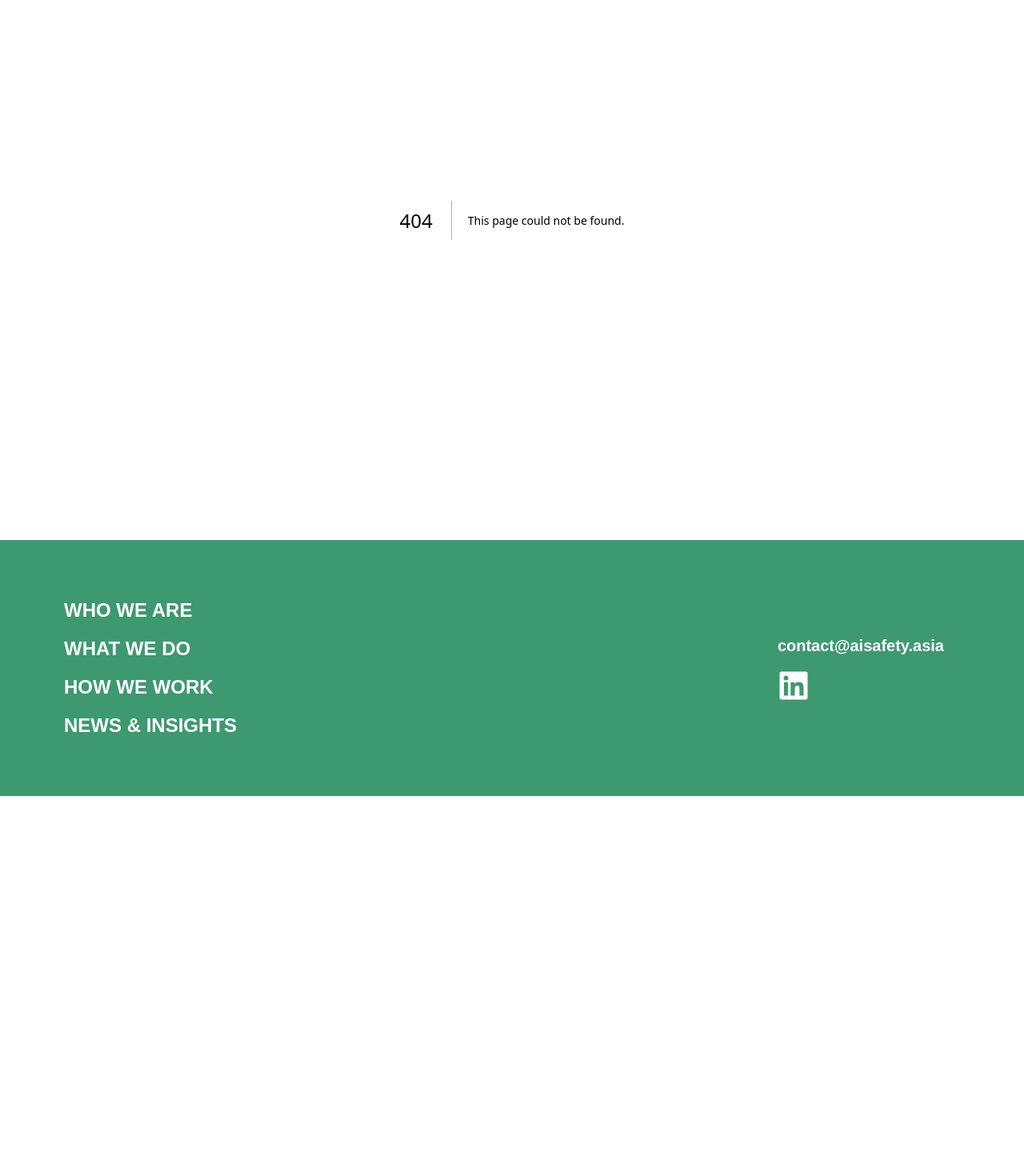
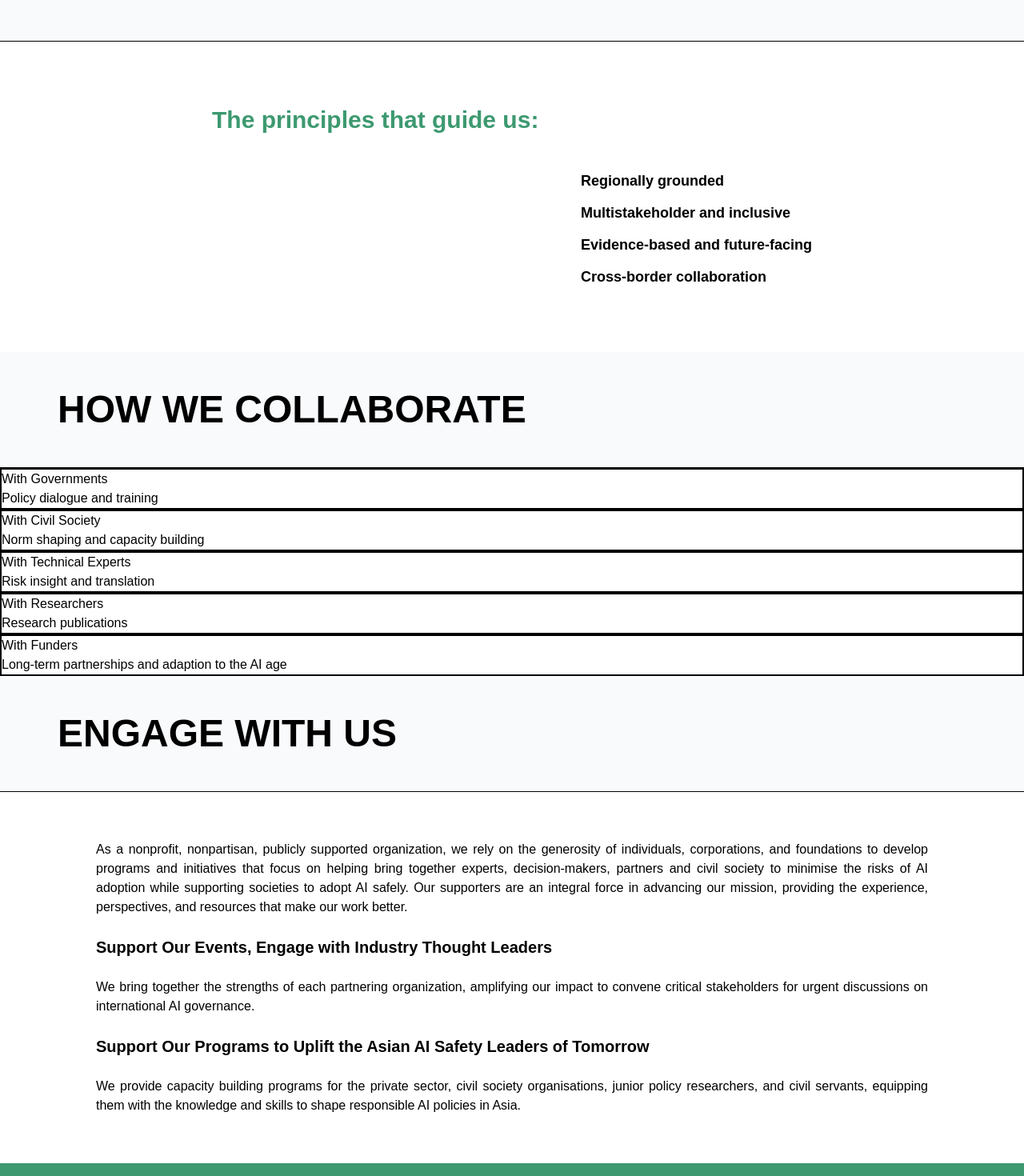
Before and after one commit to bennyhch/aisa-web, a Next.js app: page /how-we-work in a window 1280 px wide. Before the commit this address had no page. Shown: the part 260-1730 px from the top of the page at 80% size. Before the commit the page ends 1255 px from the top, so only its background shows below. Built offline with nearby package versions, Linux system fonts and the light colour scheme.

Commit message:
feat: add how we work

```diff
--- /dev/null
+++ b/src/app/how-we-work/page.tsx
@@ -0,0 +1,87 @@
+import H2 from "@/components/H2";
+import HorizontalLine from "@/components/HorizontalLine";
+import PageWrapper from "@/components/PageWrapper";
+import collaborators from "@/data/collaborators";
+
+const page = () => {
+  return (
+    <PageWrapper>
+      <section>
+        <H2 heading="HOW WE WORK" />
+        <HorizontalLine />
+        <div className="flex flex-row justify-between items-start gap-5 py-20 w-[750px]  mx-auto">
+          <header className="mt-0">
+            <h3 className="text-oceanGreen font-bold text-3xl">
+              The principles that guide us:
+            </h3>
+          </header>
+          <article className="mt-20">
+            {" "}
+            {/* Increase margin-top for more downward shift */}
+            <ul className="flex flex-col gap-y-3 font-bold text-lg list-none">
+              <li>Regionally grounded</li>
+              <li>Multistakeholder and inclusive</li>
+              <li>Evidence-based and future-facing</li>
+              <li>Cross-border collaboration</li>
+            </ul>
+          </article>
+        </div>
+      </section>
+
+      <section>
+        <H2 heading="HOW WE COLLABORATE" />
+        <HorizontalLine />
+        <div>
+          {collaborators.map(({ title, description }) => (
+            <div key={title} className="border-2">
+              <h4>{title}</h4>
+              <p>{description}</p>
+            </div>
+          ))}
+        </div>
+      </section>
+
+      <section>
+        <H2 heading="ENGAGE WITH US" />
+        <HorizontalLine />
+        <article className="py-15 px-30 text-justify">
+          <p>
+            As a nonprofit, nonpartisan, publicly supported organization, we
+            rely on the generosity of individuals, corporations, and foundations
+            to develop programs and initiatives that focus on helping bring
+            together experts, decision-makers, partners and civil society to
+            minimise the risks of AI adoption while supporting societies to
+            adopt AI safely. Our supporters are an integral force in advancing
+            our mission, providing the experience, perspectives, and resources
+            that make our work better.{" "}
+          </p>
+
+          <br />
+          <h4 className="font-bold text-xl">
+            Support Our Events, Engage with Industry Thought Leaders
+          </h4>
+          <br />
+          <p>
+            We bring together the strengths of each partnering organization,
+            amplifying our impact to convene critical stakeholders for urgent
+            discussions on international AI governance.
+          </p>
+          <br />
+          <h4 className="font-bold text-xl">
+            Support Our Programs to Uplift the Asian AI Safety Leaders of
+            Tomorrow
+          </h4>
+          <br />
+          <p>
+            We provide capacity building programs for the private sector, civil
+            society organisations, junior policy researchers, and civil
+            servants, equipping them with the knowledge and skills to shape
+            responsible AI policies in Asia.
+          </p>
+        </article>
+      </section>
+    </PageWrapper>
+  );
+};
+
+export default page;
--- /dev/null
+++ b/src/data/collaborators.ts
@@ -0,0 +1,24 @@
+const collaborators = [
+  {
+    title: "With Governments",
+    description: "Policy dialogue and training",
+  },
+  {
+    title: "With Civil Society",
+    description: "Norm shaping and capacity building",
+  },
+  {
+    title: "With Technical Experts",
+    description: "Risk insight and translation",
+  },
+  {
+    title: "With Researchers",
+    description: "Research publications",
+  },
+  {
+    title: "With Funders",
+    description: "Long-term partnerships and adaption to the AI age",
+  },
+];
+
+export default collaborators;
```
